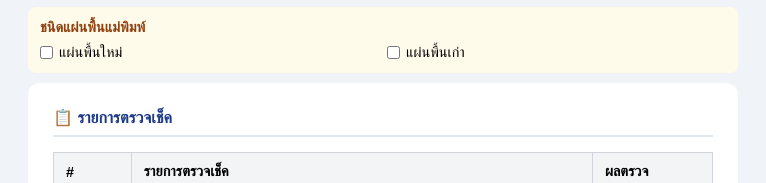
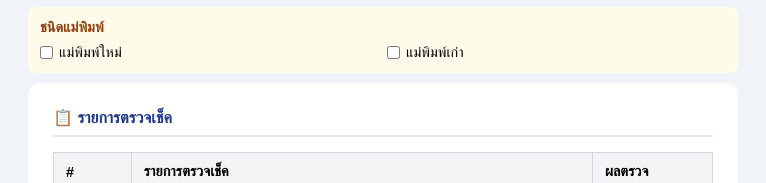
Before and after one commit to Lopofpki/pm-checklist, a plain HTML site: page checklist.html in a window 1280 px wide. Shown: the part 456-639 px from the top of the page, 257-1023 px from the left. Drawn offline with Linux system fonts and the light colour scheme.

Commit message:
Update checklist.html

```diff
--- a/checklist.html
+++ b/checklist.html
@@ -80,10 +80,10 @@
     </div>
 
     <div class="card section plate-bg">
-        <p class="section-title" style="color:#92400e;">ชนิดแผ่นพื้นแม่พิมพ์</p>
+        <p class="section-title" style="color:#92400e;">ชนิดแม่พิมพ์</p>
         <div class="checkbox-row">
-            <label><input type="checkbox" id="plateNew"> แผ่นพื้นใหม่</label>
-            <label><input type="checkbox" id="plateOld"> แผ่นพื้นเก่า</label>
+            <label><input type="checkbox" id="plateNew"> แม่พิมพ์ใหม่</label>
+            <label><input type="checkbox" id="plateOld"> แม่พิมพ์เก่า</label>
         </div>
     </div>
 
```
